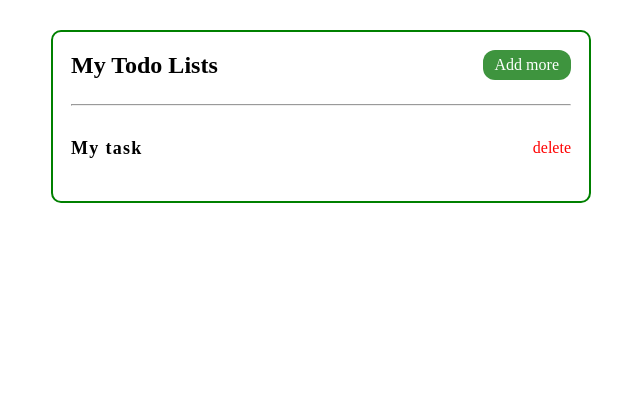
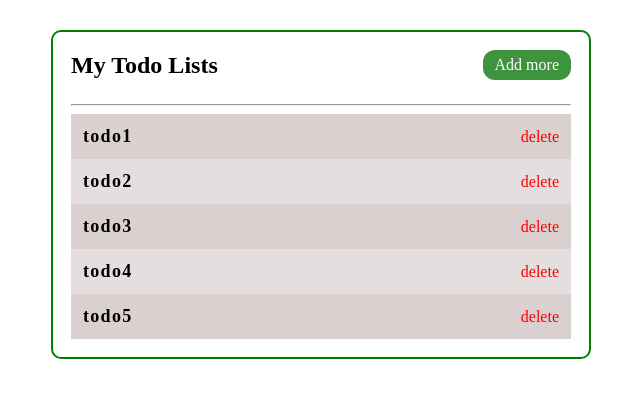
Before and after one commit to sudhansom/todos-angular, an Angular app: page / in a window 1280 px wide. Shown: the top 398 px of the page, without its empty margins (319-959 px from the left). Built offline with nearby package versions, Linux system fonts and the light colour scheme.

Commit message:
style each-todo

```diff
--- a/src/app/components/each-task/each-task.component.html
+++ b/src/app/components/each-task/each-task.component.html
@@ -1,4 +1,4 @@
 <div class="each-task">
-  <h4 class="task">{{task}}</h4>
+  <h4 class="task">{{task?.todo}}</h4>
   <span class="delete">delete</span>
 </div>
--- a/src/app/components/each-task/each-task.component.scss
+++ b/src/app/components/each-task/each-task.component.scss
@@ -6,6 +6,7 @@
     .task {
       font-size: 18px;
       letter-spacing: 1.3px;
+      margin: 0;
     }
     .delete {
       color: red;
--- a/src/app/components/each-task/each-task.component.ts
+++ b/src/app/components/each-task/each-task.component.ts
@@ -6,5 +6,9 @@ import { Component, Input } from '@angular/core';
   styleUrls: ['./each-task.component.scss']
 })
 export class EachTaskComponent {
-  @Input() task = 'My task';
+  @Input() task?: {
+    todo: string,
+    name: string,
+    date: string
+  } ;
 }
--- a/src/app/components/tasks/tasks.component.html
+++ b/src/app/components/tasks/tasks.component.html
@@ -1,5 +1,5 @@
 <div class="tasks">
   <app-header-section></app-header-section>
   <hr>
-  <app-each-task></app-each-task>
+  <app-each-task *ngFor="let task of tasks" [task]="task"></app-each-task>
 </div>
--- a/src/app/components/tasks/tasks.component.scss
+++ b/src/app/components/tasks/tasks.component.scss
@@ -9,5 +9,13 @@
       display: block;
       margin: 0 0 24px;
     }
+    app-each-task {
+      display: block;
+      padding: 12px;
+      background-color: rgb(228, 222, 222);
+      &:nth-child(2n + 1 ){
+        background-color: rgb(218, 208, 208);
+      }
+    }
   }
 }
--- a/src/app/components/tasks/tasks.component.ts
+++ b/src/app/components/tasks/tasks.component.ts
@@ -1,4 +1,5 @@
 import { Component } from '@angular/core';
+import { todos } from '../../../data'
 
 @Component({
   selector: 'app-tasks',
@@ -6,5 +7,5 @@ import { Component } from '@angular/core';
   styleUrls: ['./tasks.component.scss']
 })
 export class TasksComponent {
-
+  tasks = todos;
 }
--- /dev/null
+++ b/src/data.ts
@@ -0,0 +1,27 @@
+export const todos = [
+  {
+    todo: 'todo1',
+    name: 'sudhan1',
+    date: 'day1'
+  },
+  {
+    todo: 'todo2',
+    name: 'sudhan2',
+    date: 'day2'
+  },
+  {
+    todo: 'todo3',
+    name: 'sudhan3',
+    date: 'day3'
+  },
+  {
+    todo: 'todo4',
+    name: 'sudhan4',
+    date: 'day4'
+  },
+  {
+    todo: 'todo5',
+    name: 'sudhan5',
+    date: 'day5'
+  }
+]
```
